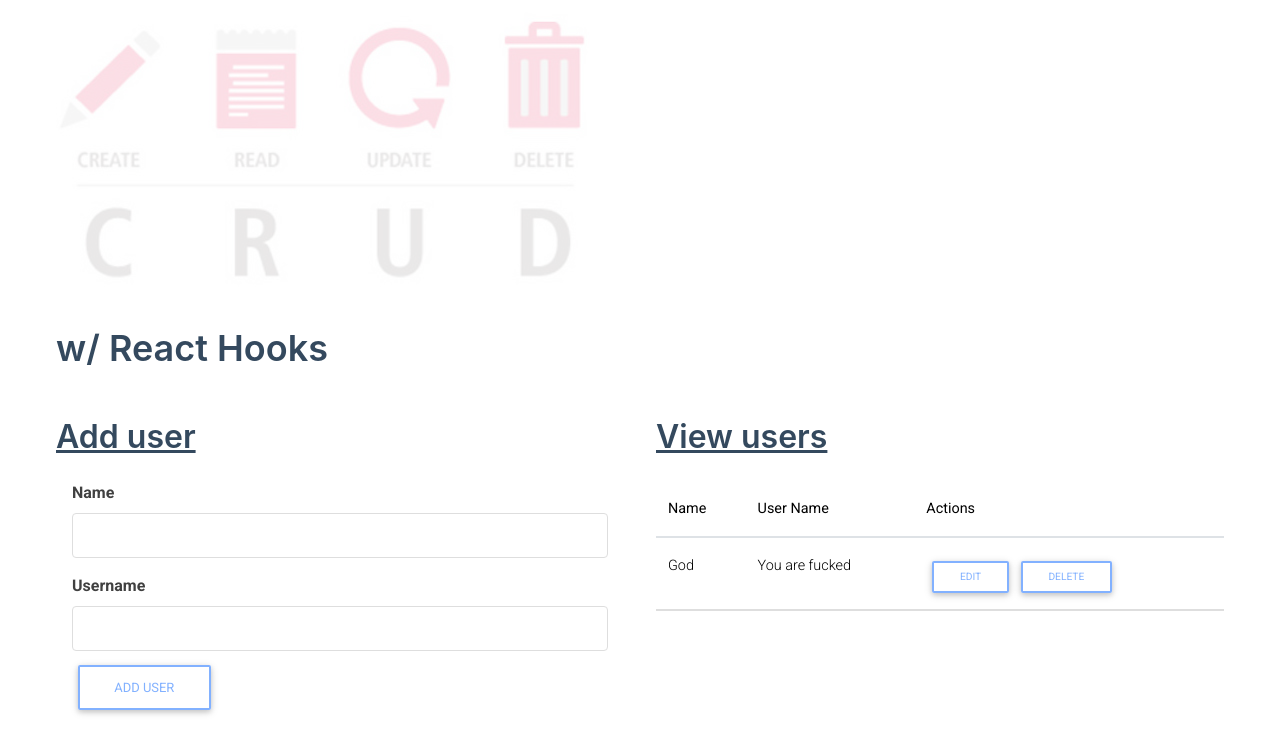
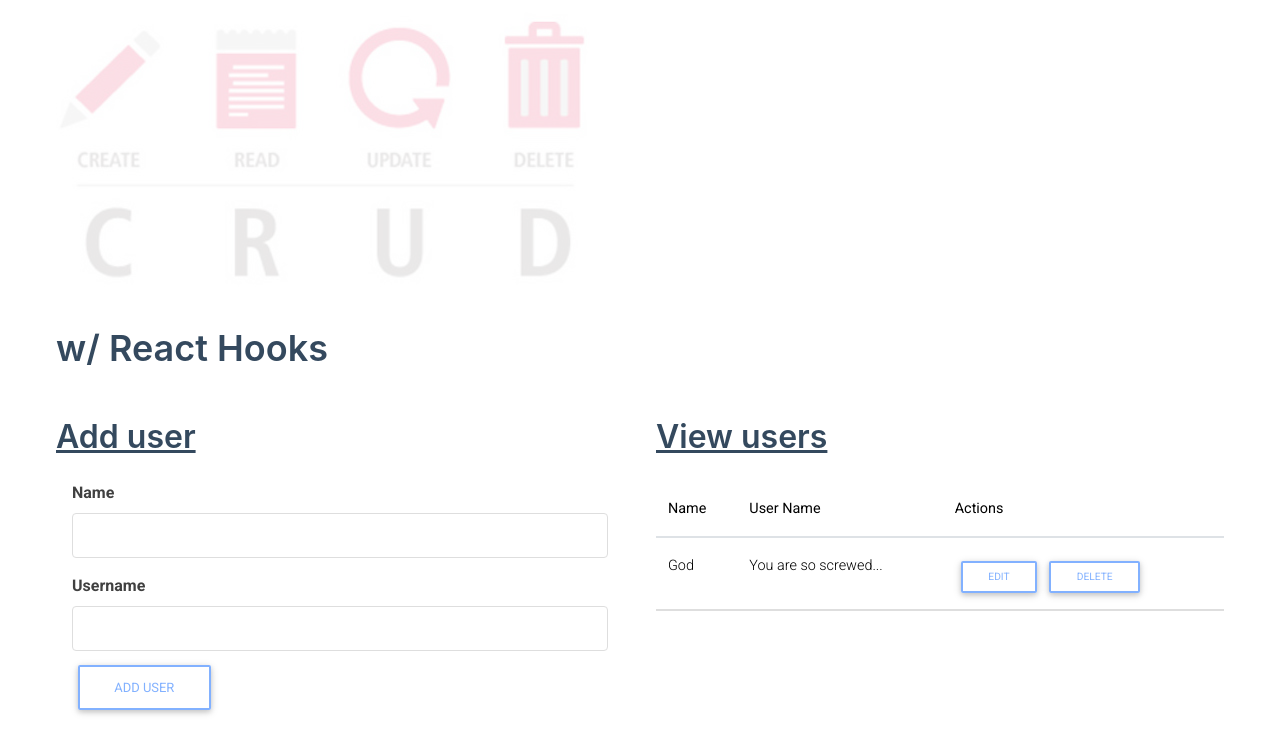
Before and after one commit to deScamuS/react-app, a React (Create React App) app: page / in a window 1280 px wide. Shown: the top 754 px of the page. Built offline with nearby package versions, Linux system fonts and the light colour scheme.

Commit message:
img, i gh-pages

```diff
--- a/package.json
+++ b/package.json
@@ -1,6 +1,7 @@
 {
   "name": "react-without-create-react",
   "version": "0.1.0",
+  "homepage": "https://descamus.github.io/react-app",
   "private": true,
   "dependencies": {
     "@testing-library/jest-dom": "^4.2.4",
@@ -16,6 +17,8 @@
   "scripts": {
     "start": "react-scripts start",
     "build": "react-scripts build",
+    "predeploy": "npm run build",
+    "deploy": "gh-pages -d build",
     "test": "react-scripts test",
     "eject": "react-scripts eject"
   },
--- a/src/App.js
+++ b/src/App.js
@@ -8,7 +8,7 @@
 import "./App.css"
 
 const App = () => {
-  const usersData = [{ id: 0, name: "God", username: "You are fucked" }]
+  const usersData = [{ id: 0, name: "God", username: "You are so screwed..." }]
 
   const [users, setUsers] = useState(usersData)
 
@@ -39,7 +39,7 @@
 
   return (
     <div className="container">
-      <img style={{opacity: '.2'}} src={logo} alt=""/>
+      <img style={{ opacity: '.2' }} src={logo} alt="" />
 
       <h1 style={{ color: "#34495E" }}> w/ React Hooks</h1>
       <div className="flex-row">
```
Lines whose indentation alone changed are shown as unchanged.
